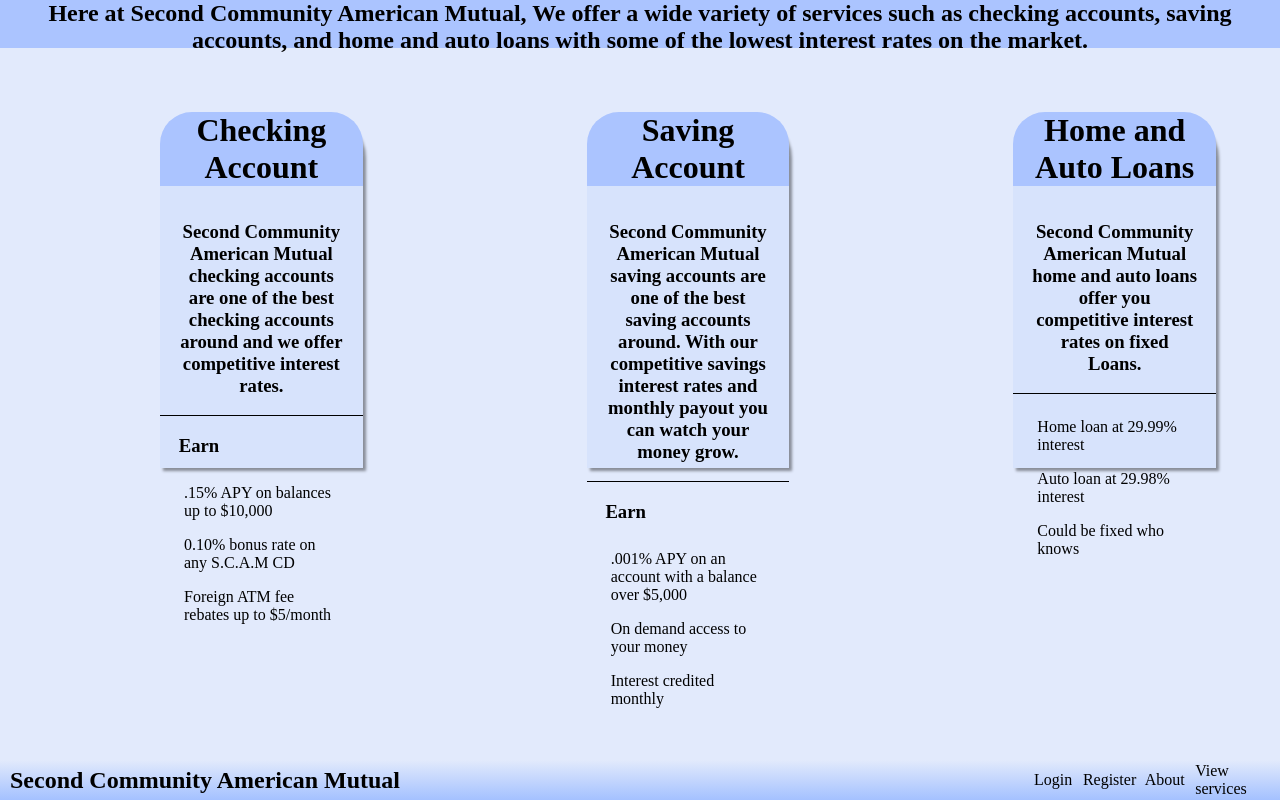
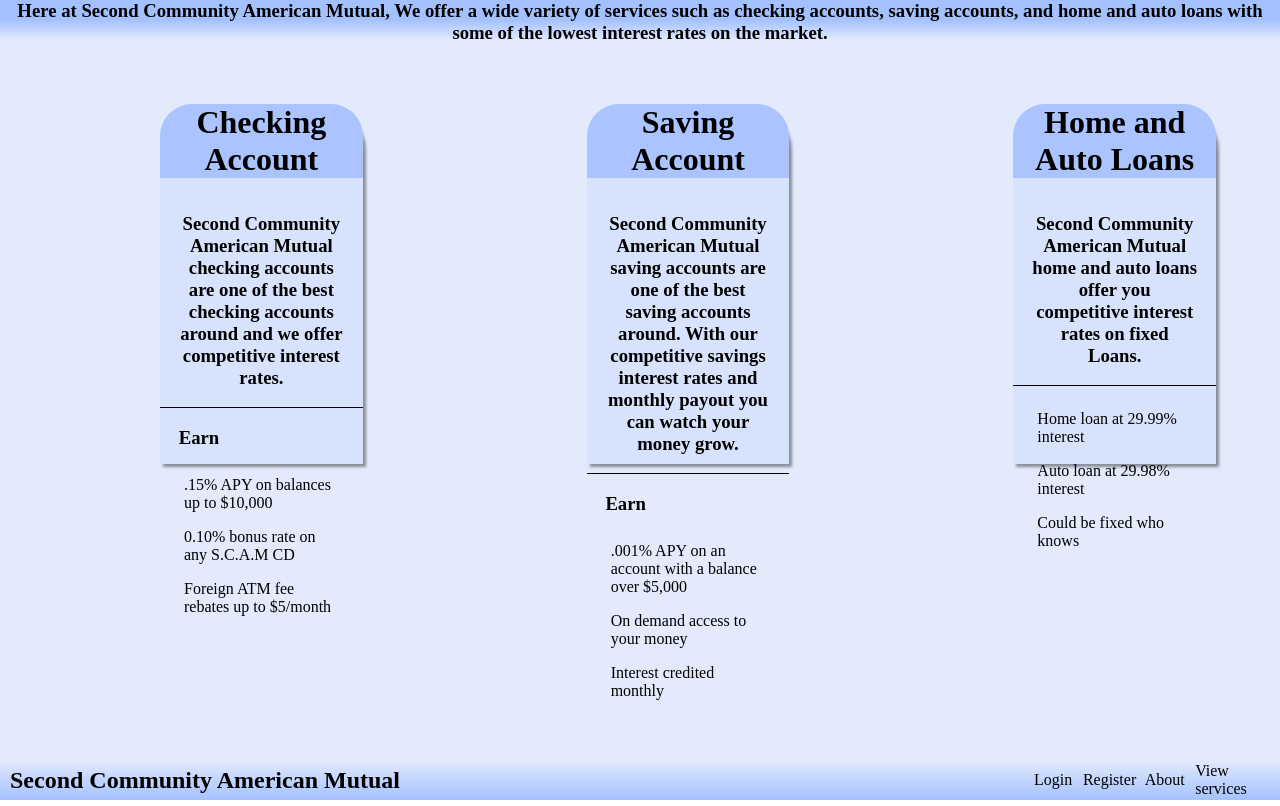
Before and after one commit to mbatista4/second-community-america-mutual-frontend, a React (Create React App) app: page /services in a window 1280 px wide. Built offline with nearby package versions, Linux system fonts and the light colour scheme.

Commit message:
CSS fixes

```diff
--- a/src/Components/ServicesPage/ServicesPage.jsx
+++ b/src/Components/ServicesPage/ServicesPage.jsx
@@ -5,9 +5,9 @@ export default function ServicesPage() {
     return (
         <div>
             <div className="page-header">
-                <h2>Here at Second Community American Mutual, We offer a wide variety of services such as checking accounts, saving accounts,
+                <h3>Here at Second Community American Mutual, We offer a wide variety of services such as checking accounts, saving accounts,
                     and home and auto loans with some of the lowest interest rates on the market.
-                </h2>
+                </h3>
             </div>
             <div className="page">
                 <div className="checking-box">
--- a/src/Components/ServicesPage/ServicesPageStyleSheet.css
+++ b/src/Components/ServicesPage/ServicesPageStyleSheet.css
@@ -2,13 +2,18 @@
     background-color: #e2eafc;
     display: flex;
     flex-direction: row;
-    height: 89vh;
+    height: 90vh;
 }
 
 .page-header{
     background-color: #abc4ff;
+    display: flex;
     text-align: center;
-    height: 6vh;
+    justify-content: center;
+    align-content: center;
+    height: 5vh;
+    background: linear-gradient(to top,#e2eafc , #a4c1ff 50%);
+
 }
 
 .checking-box {
```
